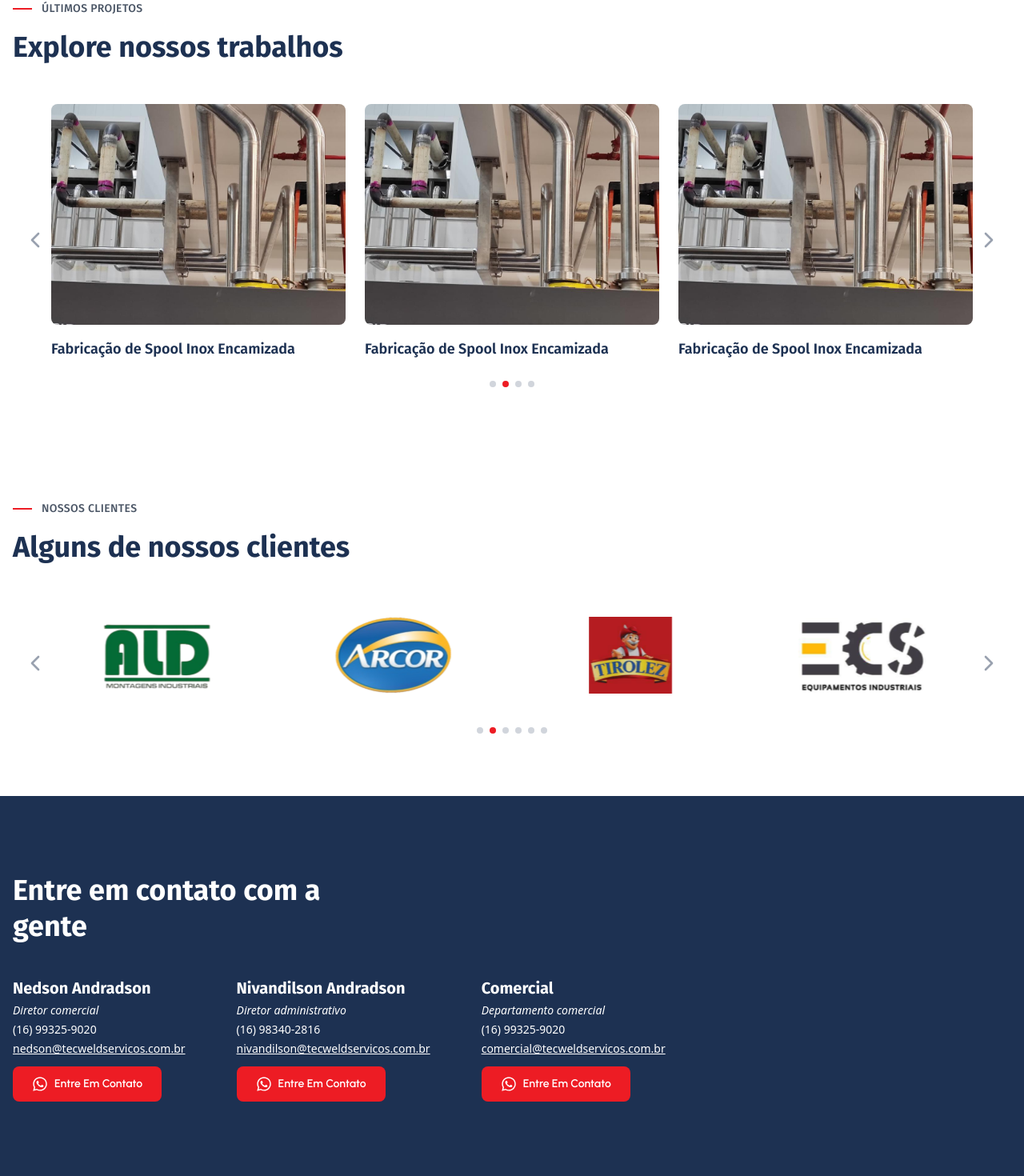
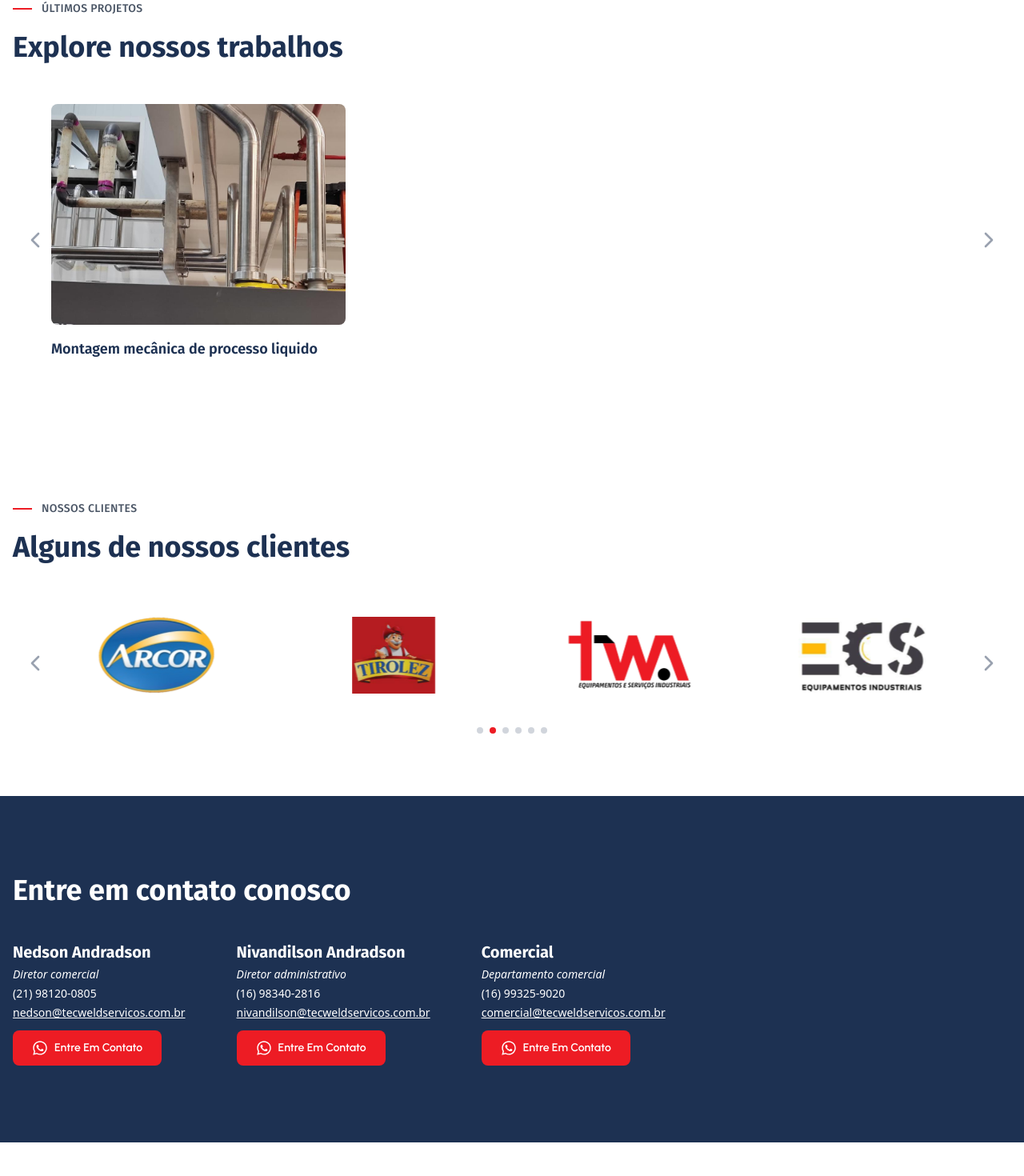
Before and after one commit to julioceno/tecweldservicos, a Next.js app: page / in a window 1280 px wide. Shown: the part 1957-3427 px from the top of the page at 80% size. Built offline with nearby package versions, Linux system fonts and the light colour scheme.

Commit message:
feat: update metadata and improve project descriptions for better clarity and SEO

```diff
--- a/src/app/layout.tsx
+++ b/src/app/layout.tsx
@@ -20,8 +20,23 @@ const firaSans = Fira_Sans({
 });
 
 export const metadata: Metadata = {
-  title: "TecWeld - Serviços Industriais",
-  description: "TecWeld Serviços Industriais",
+  metadataBase: new URL("https://tecweldservicos.com.br"),
+  title: {
+    default: "TecWeld | Soluções em Montagem e Manutenção Industrial",
+    template: "%s | TecWeld",
+  },
+  description:
+    "Especialistas em montagem, manutenção e soldagem industrial. A TecWeld oferece soluções completas e personalizadas para a indústria, com foco em qualidade e segurança.",
+  keywords: [
+    "tecweld",
+    "serviços industriais",
+    "montagem industrial",
+    "manutenção industrial",
+    "soldagem",
+    "soldagem industrial",
+    "caldeiraria",
+    "tubulação industrial",
+  ],
 };
 
 export default function RootLayout({
--- a/src/app/page.tsx
+++ b/src/app/page.tsx
@@ -1,9 +1,17 @@
+import { Metadata } from "next";
+
 import AboutUs from "@/components/AboutUs";
 import Clients from "@/components/Clients";
 import Contact from "@/components/Contact";
 import Hero from "@/components/Hero";
 import Highlights from "@/components/Highlights";
 import Projects from "@/components/Projects";
+
+export const metadata: Metadata = {
+  title: "Tecweld",
+  description:
+    "A TecWeld é sua parceira estratégica em soluções industriais, oferecendo serviços de montagem, manutenção e soldagem com excelência, segurança e foco nos resultados de sua empresa.",
+};
 
 export default function Home() {
   return (
--- a/src/components/Clients.tsx
+++ b/src/components/Clients.tsx
@@ -7,11 +7,11 @@ import CarouselNavButton from "./CarouselNavButton";
 
 const clients = [
   { name: "KHS", logo: "/clients/khs.svg" },
-  { name: "ALD", logo: "/clients/ald.svg" },
   { name: "Arcor", logo: "/clients/arcor.svg" },
   { name: "Tirolez", logo: "/clients/tirolez.svg" },
+  { name: "TWM", logo: "/clients/twm.svg" },
   { name: "ECS", logo: "/clients/ecs.svg" },
-  { name: "TWM", logo: "/clients/twm.svg" },
+  { name: "ALD", logo: "/clients/ald.svg" },
 ];
 
 export default function Clients() {
--- a/src/components/Contact.tsx
+++ b/src/components/Contact.tsx
@@ -5,9 +5,9 @@ export default function Contact() {
     {
       name: "Nedson Andradson",
       role: "Diretor comercial",
-      phone: "(16) 99325-9020",
+      phone: "(21) 98120-0805",
       email: "nedson@tecweldservicos.com.br",
-      whatsappLink: "https://wa.me/5516993259020",
+      whatsappLink: "https://wa.me/5521981200805",
     },
     {
       name: "Nivandilson Andradson",
@@ -29,7 +29,7 @@ export default function Contact() {
     <section id="contact" className="py-16 md:py-24 bg-secondary">
       <div className="container mx-auto max-w-7xl px-auto px-4">
         <h2 className="text-3xl md:text-4xl font-bold text-white font-fira-sans leading-tight mb-10 max-w-md text-center md:text-left mx-auto md:mx-0">
-          Entre em contato com a gente
+          Entre em contato conosco
         </h2>
 
         <div className="flex flex-wrap justify-center md:justify-start gap-16">
--- a/src/components/Footer.tsx
+++ b/src/components/Footer.tsx
@@ -30,7 +30,7 @@ export default function Footer() {
       <div className="bg-secondary py-3">
         <div className="container mx-auto px-4">
           <p className="text-center text-sm text-gray-300">
-            © {currentYear} TECWELD | xxx.xxx.xxx/xxxx
+            © {currentYear} TECWELD | 53.049.674/0001-47
           </p>
         </div>
       </div>
--- a/src/data/projects.ts
+++ b/src/data/projects.ts
@@ -1,30 +1,9 @@
 export const projects = [
   {
     id: "project-1",
-    title: "Fabricação de Spool Inox Encamizada",
+    title: "Montagem mecânica de processo liquido",
     image: "/projects/project-1/img-1.jpeg",
     folder: "/projects/project-1",
-    paragraph: "A Tecweld serviços industriais é uma empresa especializada em projetos industriais, montagem mecânica, manutenção e instalações de equipamentos nos setores de alimentos, bebidas, papel celulose e usinas sucroalcooleiras. Com uma equipe de profissionais altamente qualificados, oferemos soluções personalizadas e eficientes para atender às necessidades especificas de cada cliente.",
-  },
-  {
-    id: "project-2",
-    title: "Fabricação de Spool Inox Encamizada",
-    image: "/projects/project-1/img-1.jpeg",
-    folder: "/projects/project-1",
-    paragraph: "A Tecweld serviços industriais é uma empresa especializada em projetos industriais, montagem mecânica, manutenção e instalações de equipamentos nos setores de alimentos, bebidas, papel celulose e usinas sucroalcooleiras. Com uma equipe de profissionais altamente qualificados, oferemos soluções personalizadas e eficientes para atender às necessidades especificas de cada cliente.",
-  },
-  {
-    id: "project-3",
-    title: "Fabricação de Spool Inox Encamizada",
-    image: "/projects/project-1/img-1.jpeg",
-    folder: "/projects/project-1",
-    paragraph: "A Tecweld serviços industriais é uma empresa especializada em projetos industriais, montagem mecânica, manutenção e instalações de equipamentos nos setores de alimentos, bebidas, papel celulose e usinas sucroalcooleiras. Com uma equipe de profissionais altamente qualificados, oferemos soluções personalizadas e eficientes para atender às necessidades especificas de cada cliente.",
-  },
-  {
-    id: "project-4",
-    title: "Fabricação de Spool Inox Encamizada",
-    image: "/projects/project-1/img-1.jpeg",
-    folder: "/projects/project-1",
-    paragraph: "A Tecweld serviços industriais é uma empresa especializada em projetos industriais, montagem mecânica, manutenção e instalações de equipamentos nos setores de alimentos, bebidas, papel celulose e usinas sucroalcooleiras. Com uma equipe de profissionais altamente qualificados, oferemos soluções personalizadas e eficientes para atender às necessidades especificas de cada cliente.",
+    paragraph: "Especialistas em montagem mecânica de processos líquidos, realizamos projetos industriais completos, desde a instalação até a manutenção de equipamentos. Atuamos nos setores de alimentos, bebidas, papel e celulose, e usinas sucroalcooleiras, sempre com soluções sob medida e equipe qualificada.",
   },
 ];
```
